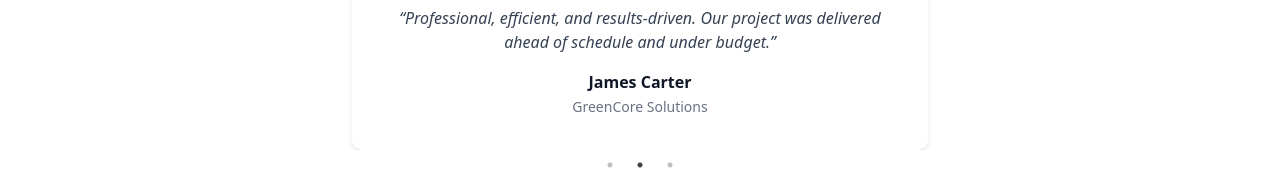
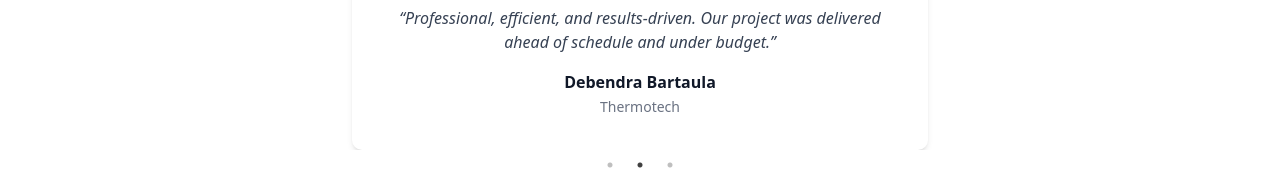
Before and after one commit to MRT-800/turing, a Next.js app: page /portfolio in a window 1280 px wide. Shown: the part 980-1150 px from the top of the page. Built offline with nearby package versions, Linux system fonts and the light colour scheme.

Commit message:
Update reviews name

```diff
--- a/app/portfolio/page.tsx
+++ b/app/portfolio/page.tsx
@@ -35,7 +35,7 @@ export default function PortfolioPage() {
         <PortfolioCard
           title="Thermotech"
           description="Thermotech provides reliable and professional installation of air conditioning and ventilation systems for both homes and commercial businesses. Whether you're upgrading your home comfort or outfitting a large office space, our experienced team ensures efficient, high-quality service tailored to your needs. With a focus on performance, energy efficiency, and long-term value, Thermotech delivers climate control solutions you can trust—on time and within budget."
-          link="https://thermotech.com"
+          link="https://thermotech.com.np/"
           link2="https://facebook.com/thermotech"
           link3="https://instagram.com/thermotech"
           link4="https://x.com/thermotech"
@@ -43,7 +43,7 @@ export default function PortfolioPage() {
         <PortfolioCard
           title="Dabn"
           description="Dabn is a trusted provider of electrical solutions, specializing in wiring, installation, and maintenance of home appliances. Our skilled technicians are dedicated to ensuring safety, efficiency, and reliability in every project. From complete electrical setups to appliance repairs, Dabn delivers quality service that keeps your home and business running smoothly—on within budget. We combine expertise with a customer-first approach to ensure every job exceeds expectations."
-          link="https://dabn.com"
+          link="https://dabn.com.np/"
           link2="https://facebook.com/dabn"
           link3="https://instagram.com/dabn"
           link4="https://x.com/dabn"
@@ -126,17 +126,17 @@ function PortfolioCard({
 const reviews = [
   {
     text: "Working with this team was an absolute pleasure. They exceeded our expectations in every way.",
-    author: "Sarah Lee",
-    company: "TechNova Inc.",
+    author: "Hari Bhattarai",
+    company: "Aletheia Counselling",
   },
   {
     text: "Professional, efficient, and results-driven. Our project was delivered ahead of schedule and under budget.",
-    author: "James Carter",
-    company: "GreenCore Solutions",
+    author: "Debendra Bartaula",
+    company: "Thermotech",
   },
   {
     text: "The communication and quality of work were top-notch. Highly recommended!",
-    author: "Amanda Rivera",
-    company: "BrightPath Labs",
+    author: "Bhup Raj Neupane",
+    company: "Dban",
   },
 ];
```
